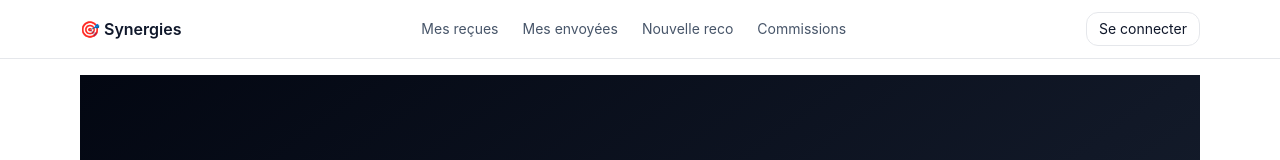
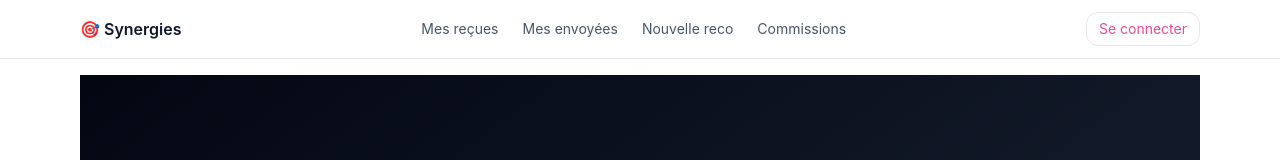
Before and after one commit to SamKTA/synergies-v2, a Next.js app: page / in a window 1280 px wide. Shown: the top 160 px of the page. Built offline with nearby package versions, Linux system fonts and the light colour scheme.

Commit message:
Update global styles and design tokens in CSS

```diff
--- a/app/globals.css
+++ b/app/globals.css
@@ -2,13 +2,47 @@
 @tailwind components;
 @tailwind utilities;
 
-/* Design tokens additionnels si besoin */
+/* === Thème global Synergies V2 === */
 :root {
-  --bg: 255 255 255;
-  --fg: 15 23 42; /* slate-900 */
+  --bg: 15 23 42; /* slate-900 (sombre, élégant) */
+  --fg: 255 255 255; /* texte blanc */
+  --accent: 236 72 153; /* rose-500 */
+  --accent-2: 139 92 246; /* violet-500 */
 }
+
 html, body {
   height: 100%;
+  margin: 0;
+  padding: 0;
   background: rgb(var(--bg));
   color: rgb(var(--fg));
+  font-family: 'Inter', sans-serif;
+  scroll-behavior: smooth;
 }
+
+/* === Liens === */
+a {
+  color: rgb(var(--accent));
+  text-decoration: none;
+  transition: color 0.2s ease, opacity 0.2s ease;
+}
+
+a:hover {
+  color: rgb(var(--accent-2));
+  opacity: 0.9;
+}
+
+/* === Sélecteurs utiles === */
+button {
+  cursor: pointer;
+  transition: all 0.2s ease;
+}
+
+button:hover {
+  transform: scale(1.03);
+}
+
+/* === Effet global de fluidité === */
+* {
+  @apply transition-colors duration-200 ease-in-out;
+}
```
